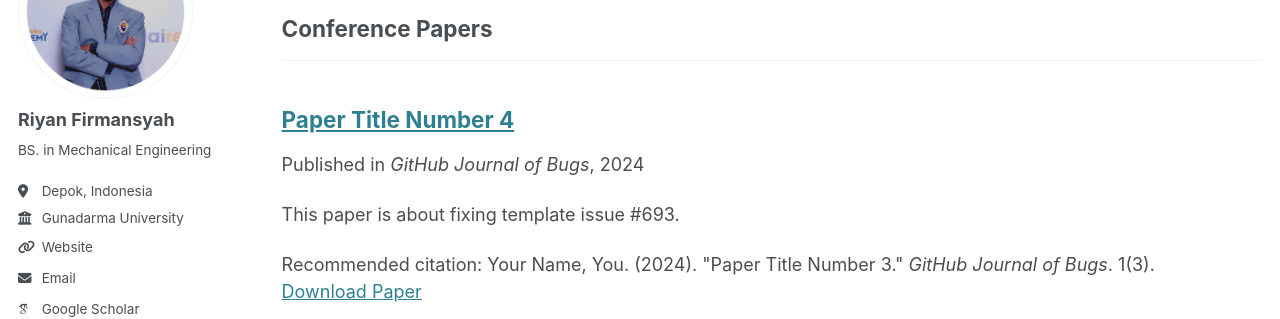
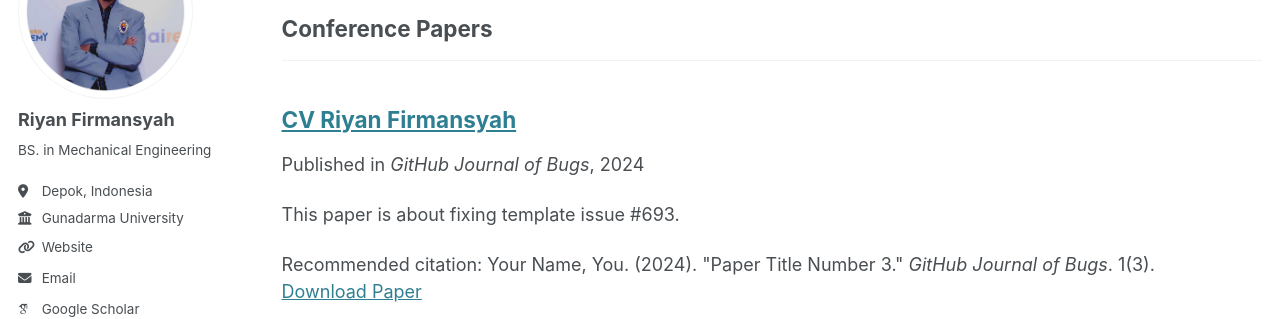
Before and after one commit to Arryanfr/arryanfr.github.io, a Jekyll site: the page built from _pages/publications.html, in a window 1280 px wide and 900 px high, scrolled down 876 px. Shown: the part 182-501 px from the top of the window. Built offline with Jekyll 4.4.1, drawn with Linux system fonts in a browser that asks for light colours; some web fonts are replaced.

Commit message:
Update 2024-02-17-paper-title-number-4.md

```diff
--- a/_publications/2024-02-17-paper-title-number-4.md
+++ b/_publications/2024-02-17-paper-title-number-4.md
@@ -1,12 +1,12 @@
 ---
-title: "Paper Title Number 4"
+title: "CV Riyan Firmansyah"
 collection: publications
 category: conferences
-permalink: /publication/2024-02-17-paper-title-number-4
+permalink: files/CV_Riyan Firmansyah.pdf
 excerpt: 'This paper is about fixing template issue #693.'
 date: 2024-02-17
 venue: 'GitHub Journal of Bugs'
-paperurl: 'http://academicpages.github.io/files/paper3.pdf'
+paperurl: 'files/CV_Riyan Firmansyah.pdf'
 citation: 'Your Name, You. (2024). &quot;Paper Title Number 3.&quot; <i>GitHub Journal of Bugs</i>. 1(3).'
 ---
 
```
